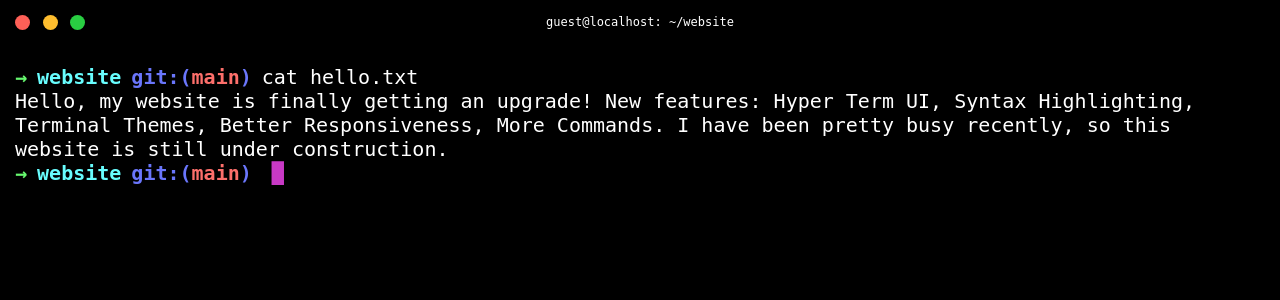
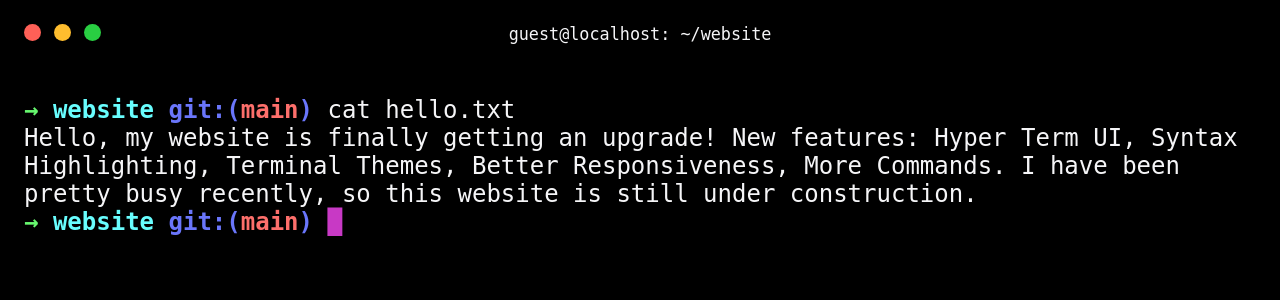
Before and after one commit to paineleffler/old-terminal, a React (Create React App) app: page / in a window 1280 px wide. Shown: the top 300 px of the page. Built offline with nearby package versions, Linux system fonts and the light colour scheme; a web font is replaced by a local one.

Commit message:
changed line display to inline instead of flex, added basic command/output mechanism with event listener.

```diff
--- a/src/components/Command.js
+++ b/src/components/Command.js
@@ -1,37 +1,51 @@
-import React, { useState } from 'react'
+import React, { useState, useEffect } from 'react'
+import { useRecoilState } from 'recoil'
 import styled from 'styled-components'
 import PropTypes from 'prop-types'
 
+import { commandState, historyState } from '../lib/Atoms'
 import Prefix from './Prefix'
 import Suffix from './Suffix'
+import { getOutput } from '../lib/Output'
 
-const Row = styled.div`
-  display: flex;
-  flex: wrap;
-`
-
-const StyledCommand = styled.div`
-  border: none;
-  outline: none;
-  background: inherit;
-  color: transparent;
-  font-size: inherit;
-  font-family: inherit;
-  text-shadow: 0 0 0 ${p => p.theme.color};
-  display: flex;
-  min-width: 1rem;
+const StyledCommand = styled.span`
+  word-break: break-all;
 `
 
 export default function Command (props) {
   const { success, type, branch, currentDirectory, changes } = props
-  const [input, setInput] = useState('')
+  const [command, setCommand] = useRecoilState(commandState)
+  const [history, setHistory] = useRecoilState(historyState)
+
+  const ENTER = 13
+  const BACKSPACE = 8
+
+  useEffect(() => {
+    window.addEventListener('keydown', keyPressHandler)
+    return () => {
+      window.removeEventListener('keydown', keyPressHandler)
+    }
+  }, [command])
+
+  function keyPressHandler (keyEvent) {
+    const { key, keyCode } = keyEvent
+
+    if (keyCode === BACKSPACE) {
+      command.length > 0 && setCommand(command.slice(0, command.length - 1))
+    } else if (keyCode === ENTER) {
+      setHistory([...history, { type: 'input', content: command, success: true }, { type: 'output', content: getOutput(command), success: false }])
+      setCommand('')
+    } else {
+      setCommand(`${command}${key}`)
+    }
+  }
 
   return (
-    <Row>
+    <span>
       <Prefix success={success} type={type} branch={branch} currentDirectory={currentDirectory} changes={changes} />
-      <StyledCommand onKeyDown={({ key }) => { setInput(input + key) }} tabIndex={0}>{input}</StyledCommand>
+      <StyledCommand>{command}</StyledCommand>
       <Suffix />
-    </Row>
+    </span>
   )
 }
 
--- a/src/components/Header.js
+++ b/src/components/Header.js
@@ -5,11 +5,11 @@ import { useRecoilState } from 'recoil'
 import { directoryState } from '../lib/Atoms'
 
 const TopBar = styled.div`
-  margin-bottom: 5rem;
+  margin-bottom: 3rem;
 `
 
 const CenterContainer = styled.div`
-  font-size: 1.2rem;
+  font-size: 0.7rem;
   font-weight: 300;
   position: absolute;
   left: 50%;
@@ -23,19 +23,19 @@ const MacOptions = styled.div`
 `
 
 const Circle = styled.div`
-  width: 1.5rem;
-  height: 1.5rem;
+  width: 0.7rem;
+  height: 0.7rem;
   border-radius: 50%;
   :first-child {
     background-color: #FE6057;
   }
   :nth-child(2) {
     background-color: #FEBD2E;
-    margin-left: 1.25rem;
+    margin-left: 0.55rem;
   }
   :last-child {
     background-color: #29CE42;
-    margin-left: 1.25rem;
+    margin-left: 0.55rem;
   }
 `
 
--- a/src/components/Line.js
+++ b/src/components/Line.js
@@ -4,8 +4,8 @@ import styled from 'styled-components'
 
 import Prefix from './Prefix'
 
-const LineContainer = styled.div`
-  display: flex;
+const LineContainer = styled.span`
+  word-break: break-all;
 `
 
 export default function Line (props) {
--- a/src/components/NotFound.js
+++ b/src/components/NotFound.js
@@ -14,20 +14,20 @@ const Container = styled.div`
 
 const Title = styled.span`
   color: ${p => p.theme.error};
-  font-size: 3rem;
+  font-size: 2rem;
   font-weight: 600;
 `
 
 const Subtitle = styled.span`
   margin: 2rem 4rem;
-  font-size: 2rem;
+  font-size: 1rem;
   font-weight: 400;
   text-align: center;
 `
 
 const StyledLink = styled.div`
   padding-top: 1rem;
-  font-size: 2rem;
+  font-size: 1rem;
   font-weight: 400;
   a {
     color: ${p => p.theme.secondary};
--- a/src/components/Prefix.js
+++ b/src/components/Prefix.js
@@ -6,25 +6,34 @@ import PropTypes from 'prop-types'
 import { branchState, directoryState, gitChangesState } from '../lib/Atoms'
 
 const Container = styled.div`
-  display: flex;
+  display: inline;
 `
 
 const Arrow = styled.span`
   font-weight: 600;
-  margin-right: 1rem;
   color: ${p => p.success ? p.theme.success : p.theme.error};
+  ::after {
+    content: ' ';
+    white-space: pre;
+  }
 `
 
 const CurrentDirectory = styled.span`
   color: ${props => (props.theme.directory)};
   font-weight: 600;
-  margin-right: 1rem;
+  ::after {
+    content: ' ';
+    white-space: pre;
+  }
 `
 
 const Git = styled.span`
   color: ${props => (props.theme.secondary)};
   font-weight: 600;
-  margin-right: 1rem;
+  ::after {
+    content: ' ';
+    white-space: pre;
+  }
 `
 
 const Branch = styled.span`
@@ -33,7 +42,10 @@ const Branch = styled.span`
 
 const X = styled.span`
   color: ${props => (props.theme.tertiary)};
-  margin-right: 1rem;
+  ::after {
+    content: ' ';
+    white-space: pre;
+  }
 `
 
 export default function Prefix (props) {
@@ -43,12 +55,12 @@ export default function Prefix (props) {
   const [gitChanges] = useRecoilState(gitChangesState)
 
   return (
-    <Container>
+    <>
       <Arrow success={success}>→</Arrow>
       <CurrentDirectory>{directory}</CurrentDirectory>
       <Git>git:(<Branch>{branch}</Branch>)</Git>
       { gitChanges && <X>&#10008;</X> }
-    </Container>
+    </>
   )
 }
 
--- a/src/components/Router.js
+++ b/src/components/Router.js
@@ -16,7 +16,7 @@ const GlobalStyle = createGlobalStyle`
     src: local('Menlo Regular'), url('Menlo-Regular.woff') format('woff');
   }
   html {
-    font-size: 62.5%;
+    font-size: 100%;
   }
 
   body {
@@ -26,21 +26,9 @@ const GlobalStyle = createGlobalStyle`
     background: ${props => (props.background)};
   }
 
-  @media screen and (max-width: 767px) {
-    html {
-      font-size: 8px;
-    }
-  }
-
   @media screen and (min-width: 1200px) {
     html {
-      font-size: 10px;
-    }
-  }
-
-  @media screen and (min-width: 2200px) {
-    html {
-      font-size: 12px;
+      font-size: 24px;
     }
   }
 `
--- a/src/components/Suffix.js
+++ b/src/components/Suffix.js
@@ -1,7 +1,7 @@
 import React from 'react'
 import styled from 'styled-components'
 
-const Cursor = styled.div`
+const Cursor = styled.span`
   color: ${props => (props.theme.cursor)};
   -webkit-animation: blink 1s step-end infinite;
   animation: blink 1s step-end infinite;
@@ -16,8 +16,6 @@ const Cursor = styled.div`
     50% { opacity: 0.0; }
     100% { opacity: 1.0; }
   }
-  display: flex;
-  flex-grow: 1;
 `
 
 export default function Suffix () {
--- a/src/components/Terminal.js
+++ b/src/components/Terminal.js
@@ -9,8 +9,8 @@ const TerminalContainer = styled.div`
   display: flex;
   flex: 1;
   flex-direction: column;
-  padding: 1.5rem;
-  font-size: 2rem;
+  padding: 1rem;
+  font-size: 1rem;
 `
 
 export default function Terminal () {
--- a/src/lib/Atoms.js
+++ b/src/lib/Atoms.js
@@ -32,6 +32,11 @@ export const historyState = atom({
   default: defaultHistory
 })
 
+export const commandState = atom({
+  key: 'commandState',
+  default: ''
+})
+
 export const gitChangesState = atom({
   key: 'gitChangesState',
   default: false
--- /dev/null
+++ b/src/lib/Output.js
@@ -0,0 +1,10 @@
+const ValidCommands = {
+  hello: 'Hello world!',
+  '': '',
+  taco: '🌮'
+}
+
+export function getOutput (input) {
+  // nullish coalescing if u set up babel u dummy
+  return typeof ValidCommands[input] === 'string' ? ValidCommands[input] : `zsh: command not found: ${input}`
+}
--- a/src/lib/Themes.js
+++ b/src/lib/Themes.js
@@ -1,7 +1,7 @@
 const Themes = {
   default: {
     background: '#000000',
-    color: '#ffffff',
+    color: '#f5f5f7',
     error: '#FD6F6B',
     success: '#67F86F',
     secondary: '#6A76FB',
```
Also changed, not shown: .eslintrc.json, 2 other files (tests, documents, lock files or other folders).
